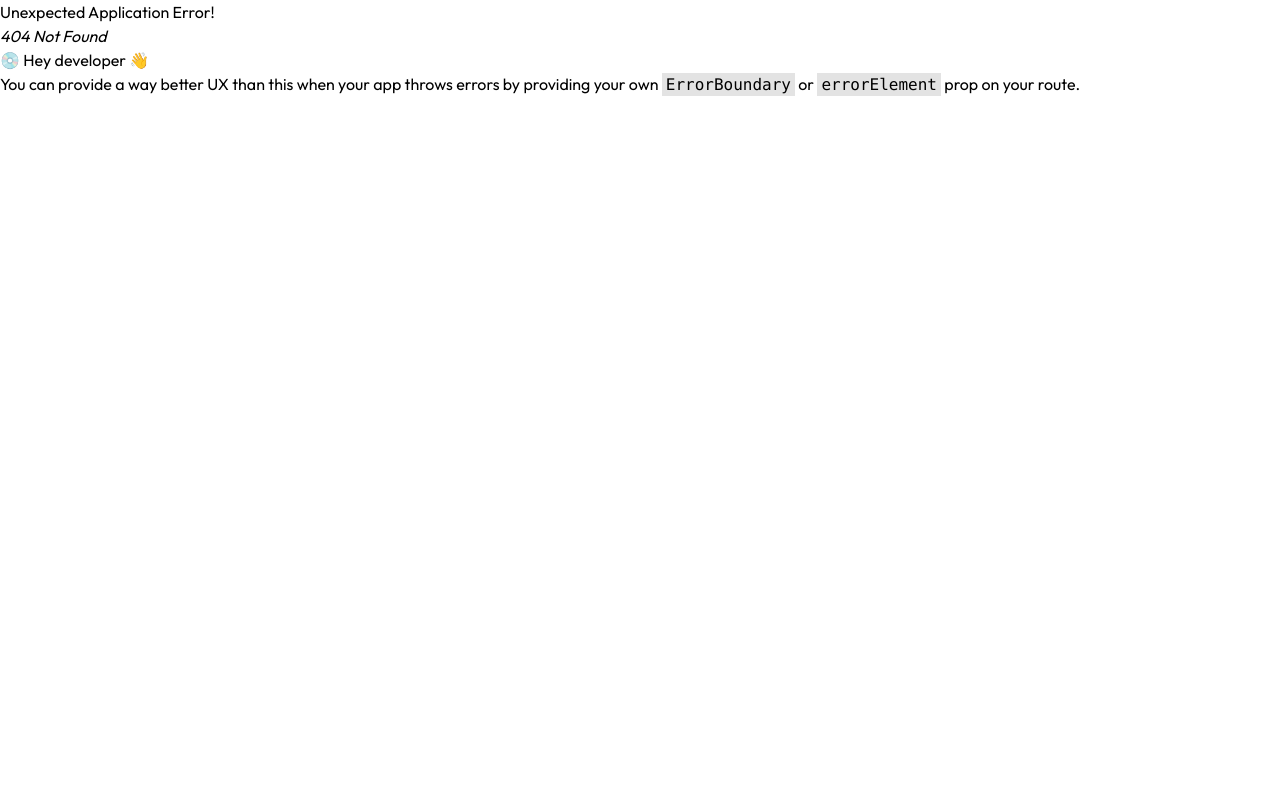
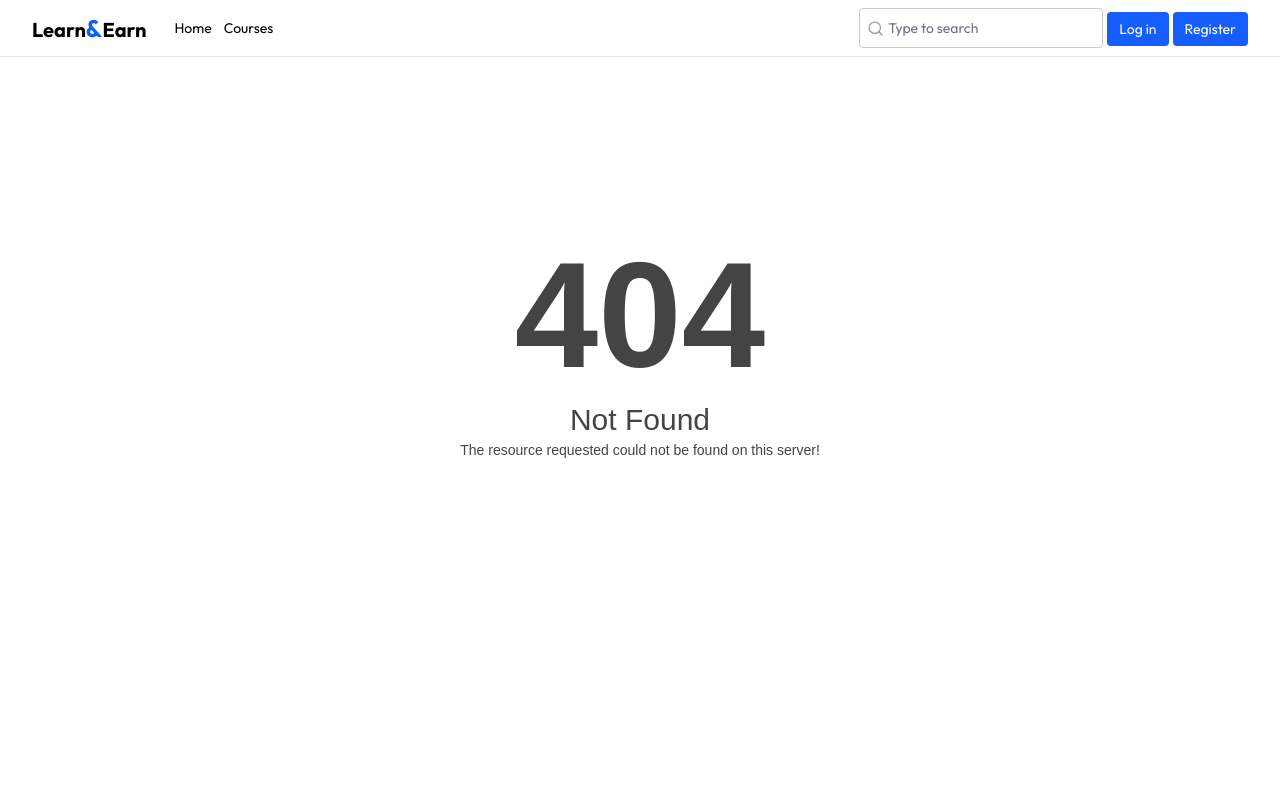
Before and after one commit to ysdhuri312/lms-client, a React (Vite) app: page /course/101 in a window 1280 px wide. Before the commit this address had no page. Shown: the top 800 px of the page. Built offline with nearby package versions, Linux system fonts and the light colour scheme.

Commit message:
Add and setup loading and not found components

```diff
--- a/src/app/router.jsx
+++ b/src/app/router.jsx
@@ -8,6 +8,7 @@ import LoginForm from '../features/auth/components/LoginForm';
 import RegisterForm from '../features/auth/components/RegisterForm';
 import CourseList from '../features/course_list/page/CourseList';
 import Course from '../features/course/pages/Course';
+import NotFound from '../shared/components/NotFound';
 
 const router = createBrowserRouter([
   {
@@ -23,6 +24,10 @@ const router = createBrowserRouter([
           { path: 'register', element: <RegisterForm /> },
         ],
       },
+      {
+        path: '*',
+        element: <NotFound />,
+      },
     ],
   },
 ]);
--- /dev/null
+++ b/src/shared/components/Loading.jsx
@@ -0,0 +1,23 @@
+/** @format */
+
+const Loading = ({ size = 120 }) => {
+  return (
+    <div className='flex  h-screen items-center justify-center'>
+      <div
+        className='
+          rounded-full
+          border-16 border-gray-200
+          border-t-primary
+          animate-spin
+        '
+        style={{
+          width: size,
+          height: size,
+        }}
+        aria-label='Loading'
+        role='status'
+      />
+    </div>
+  );
+};
+export default Loading;
--- /dev/null
+++ b/src/shared/components/NotFound.jsx
@@ -0,0 +1,44 @@
+/** @format */
+
+const NotFound = () => {
+  return (
+    <section
+      style={{
+        color: '#444',
+        margin: 0,
+        font: 'normal 14px/20px Arial, Helvetica, sans-serif',
+        height: '100vh',
+        backgroundColor: '#fff',
+      }}
+    >
+      <div style={{ height: 'auto', minHeight: '100%' }}>
+        <div
+          style={{
+            textAlign: 'center',
+            width: '800px',
+            marginLeft: '-400px',
+            position: 'absolute',
+            top: '30%',
+            left: '50%',
+          }}
+        >
+          <h1
+            style={{
+              margin: 0,
+              fontSize: '150px',
+              lineHeight: '150px',
+              fontWeight: 'bold',
+            }}
+          >
+            404
+          </h1>
+          <h2 style={{ marginTop: '20px', fontSize: '30px' }}>Not Found</h2>
+          <p style={{ marginTop: '10px' }}>
+            The resource requested could not be found on this server!
+          </p>
+        </div>
+      </div>
+    </section>
+  );
+};
+export default NotFound;
```
